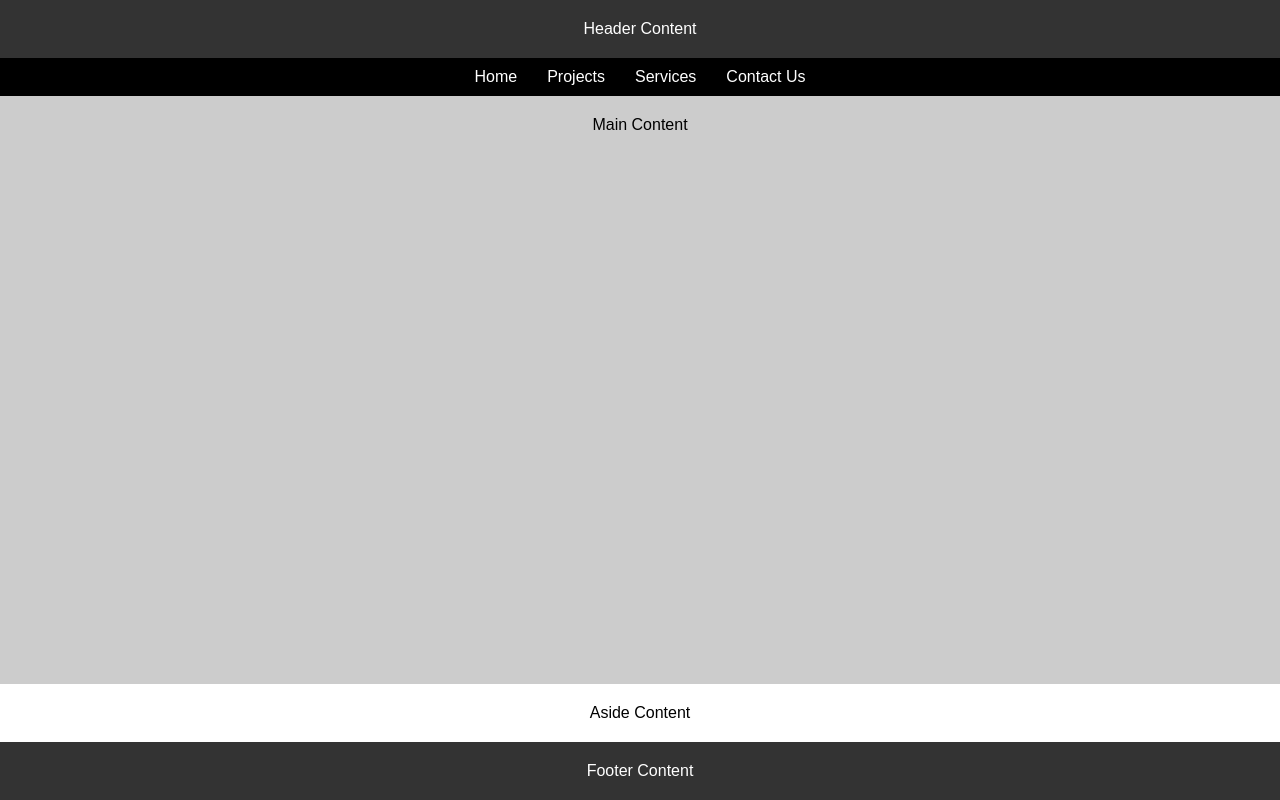
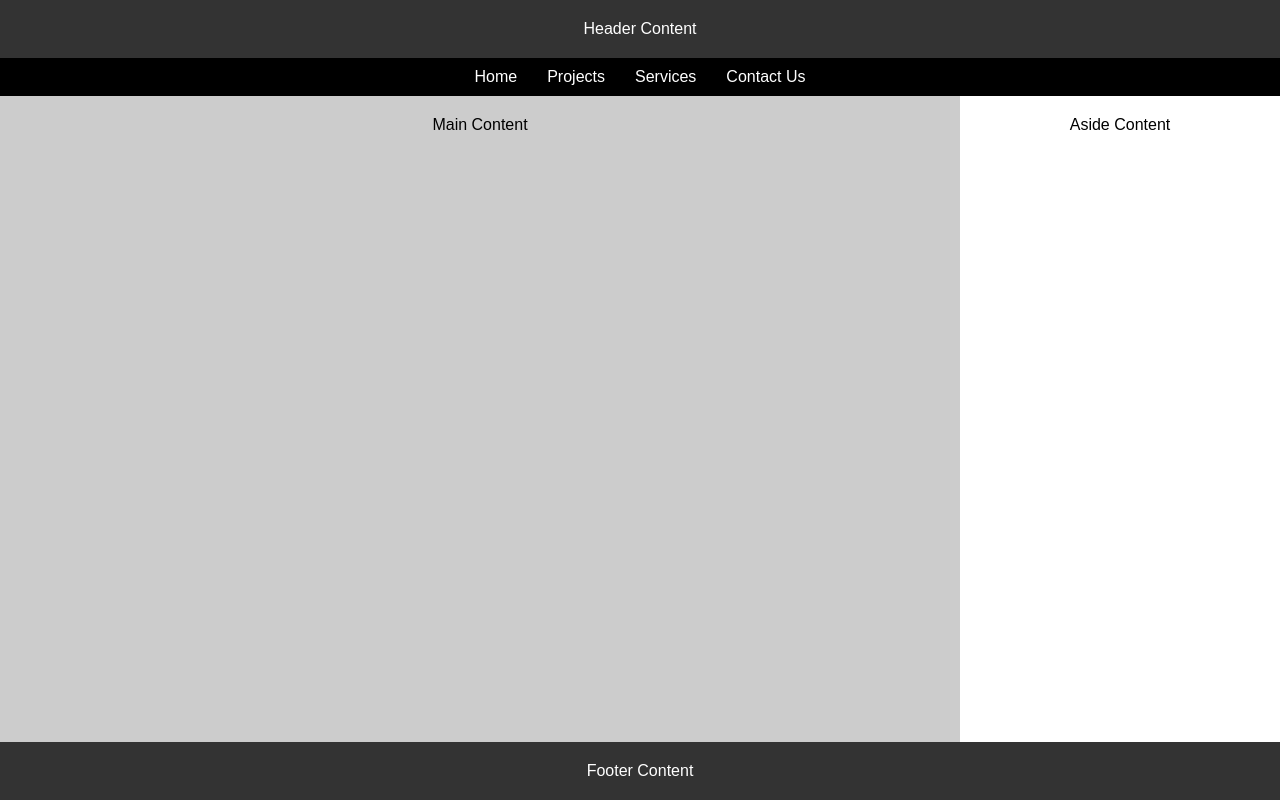
Before and after one commit to CaitlinMEvans/wdd131, a plain HTML site: page review.html in a window 1280 px wide. Drawn offline with Linux system fonts and the light colour scheme.

Commit message:
fixed aside

```diff
--- a/styles/style.css
+++ b/styles/style.css
@@ -8,6 +8,19 @@
 /* Body styling */
 body {
     font-family: Arial, sans-serif;
+}
+
+/* Main layout using grid */
+.container {
+    display: grid;
+    grid-template-areas:
+        "header header"
+        "nav nav"
+        "main aside"
+        "footer footer";
+    grid-template-columns: 3fr 1fr; /* Main content takes up more space than aside */
+    grid-template-rows: auto auto 1fr auto;
+    min-height: 100vh;
 }
 
 /* Header */
@@ -34,20 +47,6 @@
     text-decoration: none;
 }
 
-        /* Main layout using grid */
-        .container {
-            display: grid;
-            grid-template-areas:
-                "header"
-                "nav"
-                "main"
-                "aside"
-                "footer";
-            grid-template-columns: 1fr;
-            grid-template-rows: auto auto 1fr auto auto;
-            min-height: 100vh;
-        }
-
 /* Main content */
 .main-content {
     padding: 20px;
```
Lines whose indentation alone changed are shown as unchanged.
